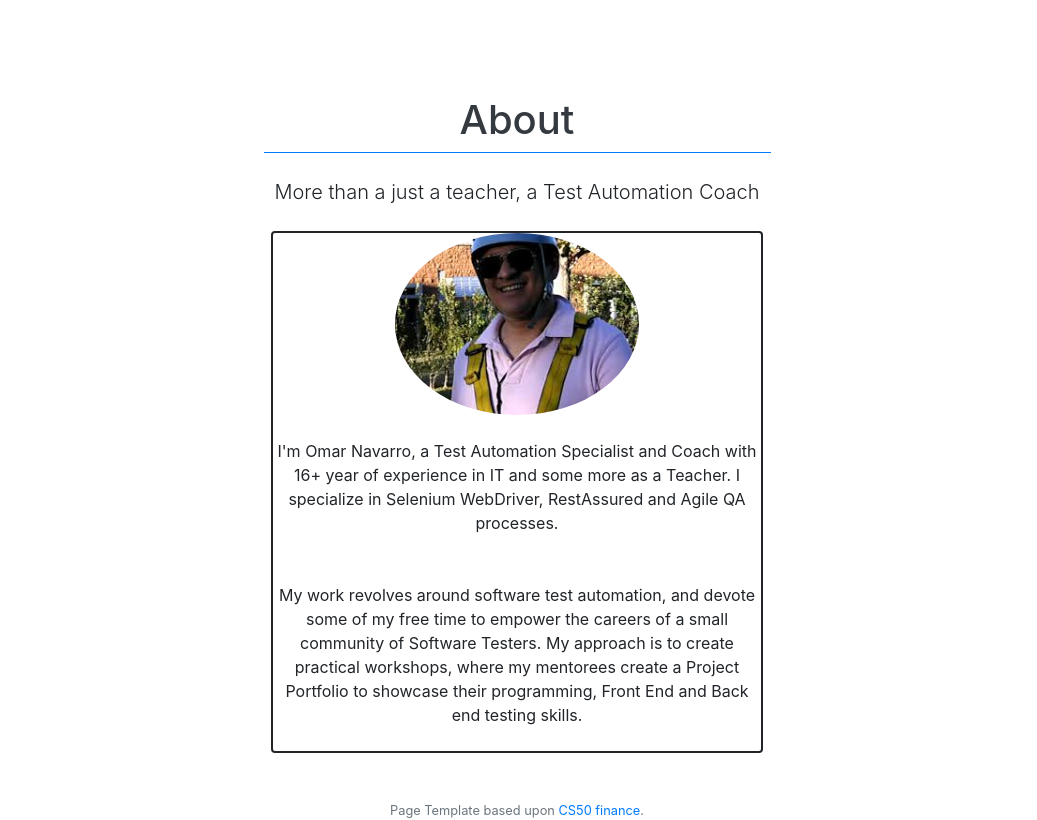
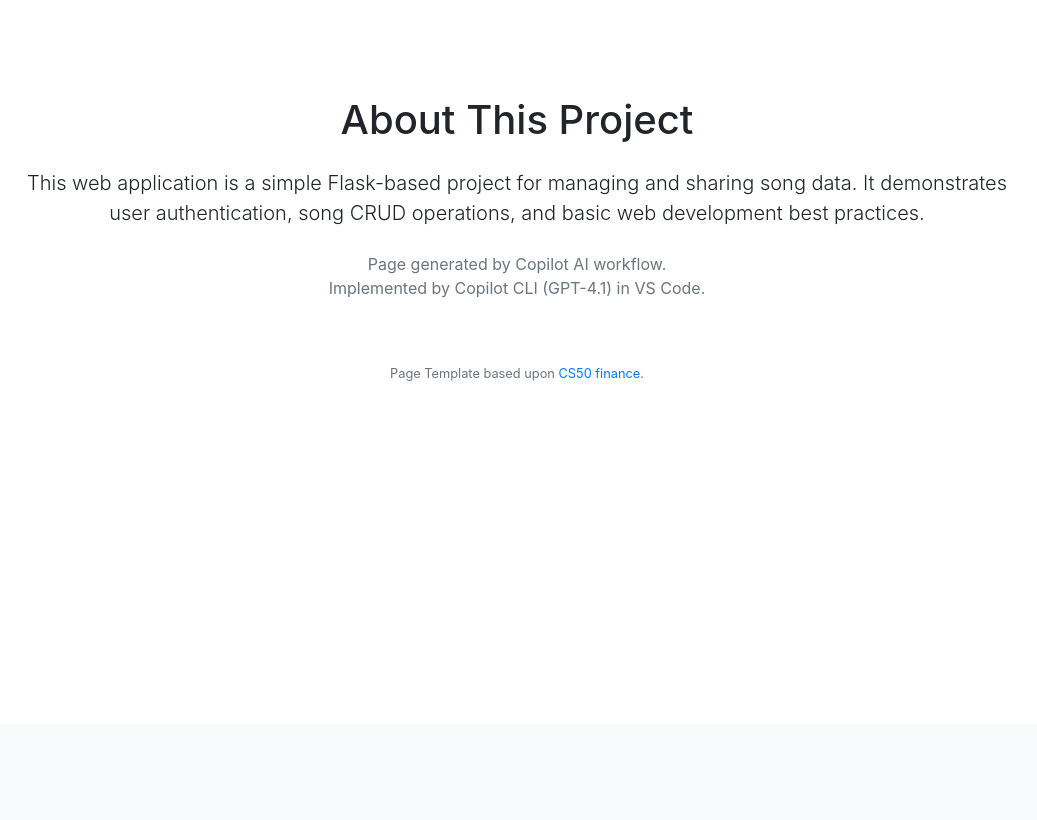
Before and after one commit to jomarnavarro/sinatraFlask, a Flask app: page /about in a window 1280 px wide. Shown: the part 76-896 px from the top of the page, without its empty margins (123-1160 px from the left). After the commit the page ends 457 px from the top, so only its background shows below. Run offline with Flask 2, Linux system fonts and the light colour scheme; some libraries are stand-ins or nearby versions.

Commit message:
Modify about page to include a summary of the pages inner workings

```diff
--- a/templates/about.html
+++ b/templates/about.html
@@ -5,29 +5,14 @@
 {% endblock %}
 
 {% block main %}
-    <div id="about">
-        <div class="col-12 text-center mt-5">
-            <h1 class="text-dark pt04">About</h1>
-            <div class="border-top border-primary w-50 mx-auto my3"></div>
-            <p class="lead my-4">More than a just a teacher, a Test Automation Coach</p>
-        </div>
-
-        <div class="container marketing">
-            <div class="row justify-content-center">
-                <div class="col-md-6">
-                    <div class="card">
-                        <img src="static/img/omar_safety.jpeg" alt="" class="card-img-top rounded-circle w-50 mx-auto">
-                        <p class="my-4 text-center">
-                            I'm Omar Navarro, a Test Automation Specialist and Coach with 16+ year of experience in IT and some more as a Teacher.  I specialize in Selenium WebDriver, RestAssured and Agile QA processes.
-
-                        </p>
-
-                        <p class="my-4 text-center">
-                            My work revolves around software test automation, and devote some of my free time to empower the careers of a small community of Software Testers.  My approach is to create practical workshops, where my mentorees create a Project Portfolio to showcase their programming, Front End and Back end testing skills.</p>
-                    </div>
-                </div>
-            </div>
-        </div>
+    <div class="container text-center mt-5">
+        <h1>About This Project</h1>
+        <p class="lead mt-4 mb-4">
+            This web application is a simple Flask-based project for managing and sharing song data. It demonstrates user authentication, song CRUD operations, and basic web development best practices.
+        </p>
+        <p class="text-muted">
+            Page generated by Copilot AI workflow.<br>
+            Implemented by Copilot CLI (GPT-4.1) in VS Code.
+        </p>
     </div>
-
 {% endblock %}
```
